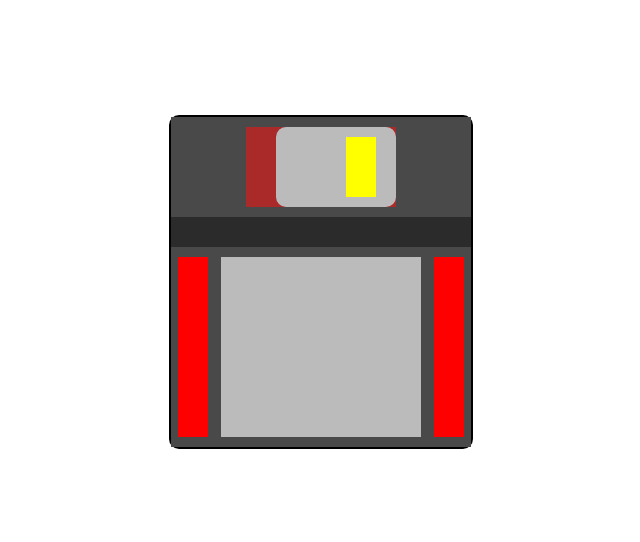
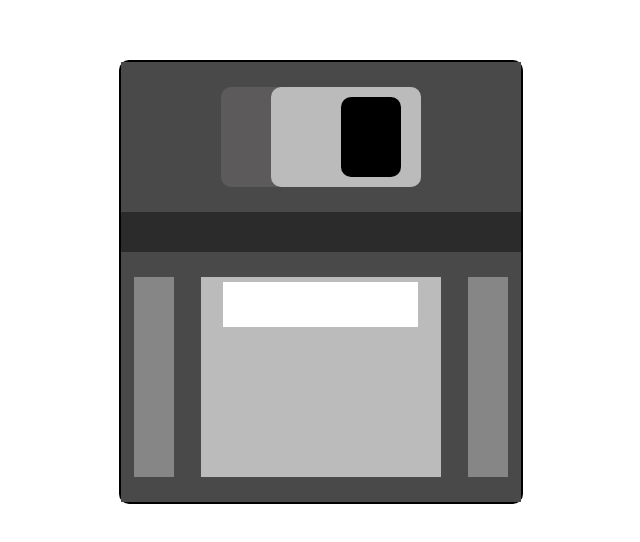
Before and after one commit to maikel50/eje-diskete, a website built with Vite: page src/index.html in a window 1280 px wide. Shown: the part 126-668 px from the top of the page, without its empty margins (319-959 px from the left). Built offline with nearby package versions, Linux system fonts and the light colour scheme.

Commit message:
ultimos retoques en el css

```diff
--- a/src/index.css
+++ b/src/index.css
@@ -8,8 +8,8 @@ body {
 }
 
 .diskette {
-  width: 300px;
-  height: 330px;
+  width: 400px;
+  height: 440px;
   background: #2b2b2b;
   color: #464545;
   flex-direction: column;
@@ -21,59 +21,77 @@ body {
 
 .diskette-top-container{
   background: #494949;
-  height: 100px;
+  height: 150px;
   display: flex;
   justify-content: center;
   align-items: center;
 }
 
 .gap{
-  background: #aa2a2a;
-  width: 150px;
-  height: 80px;
+  background: #5c5a5a;
+  width: 200px;
+  height: 100px;
   display: flex;
   justify-content: flex-end;
+  border-radius: 10px;
 }
 
 .metal{
   background: #bbb;
-  width: 120px;
-  height: 80px;
+  width: 150px;
+  height: 100px;
   border-radius: 10px;
   display: flex;
   justify-content: flex-end;
 
 
 }
+
 .hole{
-  background: yellow;
-  width: 30px;
-  height: 60px;
+  background: #000;
+  width: 60px;
+  height: 80px;
   margin-right: 20px;
   margin-top: 10px;
+  border-radius: 10px;
 }
 
 .diskette-bottom-container{
   background: #494949;
-  height: 200px;
+  height: 250px;
   display: flex;
   flex-direction: row;
   justify-content: space-around;
   align-items: center;
 }
+
 .leftpad-container{
-  background: red;
-  width: 30px;
-  height: 180px;
+  background: #868686;
+  width: 40px;
+  height: 200px;
 
 }
+
 .label{
   background: #bbb;
-  height: 180px;
-  width: 200px;
+  height: 200px;
+  width: 240px;
+  display: flex;
+  justify-content: space-around;
+  flex-direction: row;
+
 }
+
 .rightpad-container{
-  background: red;
-  width: 30px;
-  height: 180px;
+  background: #868686;
+  width: 40px;
+  height: 200px;
 }
+
+.label-top{
+  background: #fff;
+  height: 45px;
+  width: 195px;
+  display: flex;
+  margin-top: 5px;
+}
```
